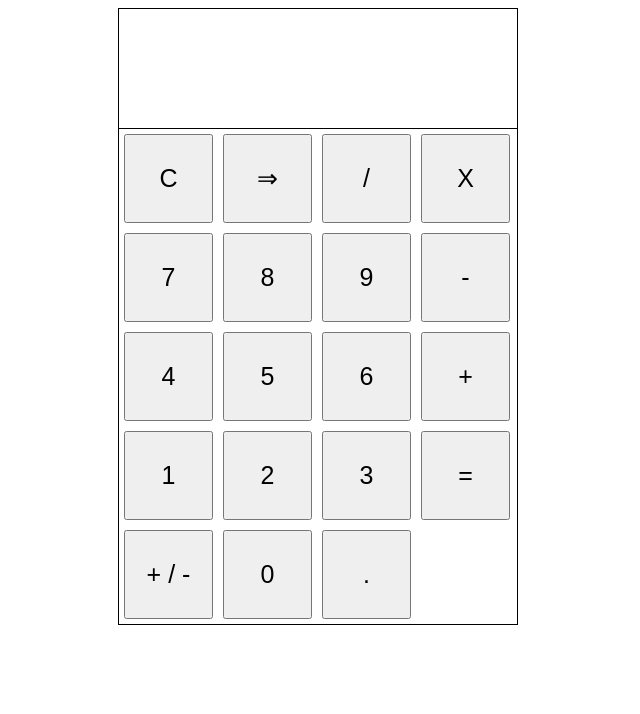
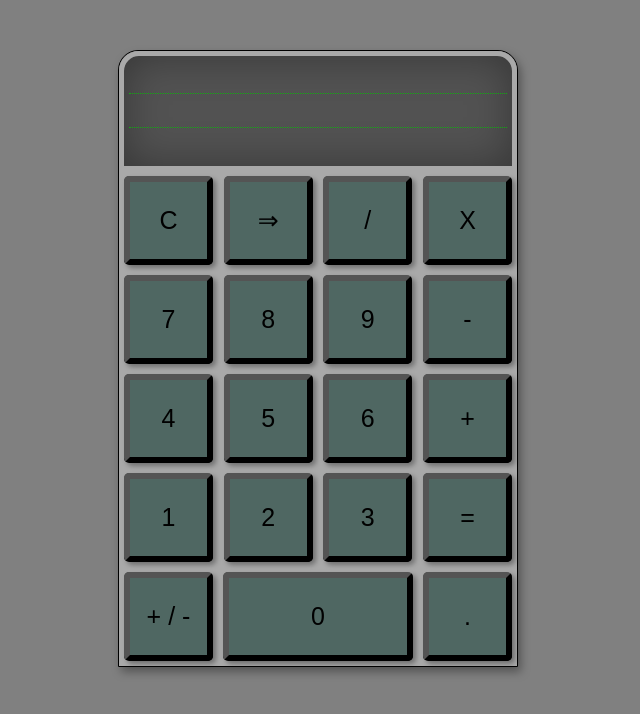
Before and after one commit to Noxtirion/React-Calculator, a React app: page / in a window 1280 px wide. Shown: the whole page, without its empty margins (322-962 px from the left). Built offline with nearby package versions, Linux system fonts and the light colour scheme.

Commit message:
Updated elements style

```diff
--- a/src/style.css
+++ b/src/style.css
@@ -4,45 +4,89 @@
    box-sizing: border-box;
 }
 
+body {
+   background-color: gray;
+}
+
 .calculator {
    max-width: 400px;
    max-height: 620px;
    display: flex;
-   margin: 0 auto;
+   margin: 50px auto;
    flex-direction: column;
    border: 1px solid black;
+   box-shadow: 3px 5px 10px rgba(0, 0, 0, 0.34);
+   border-radius: 20px 20px 0px 0px;
 }
 
 .screen {
+   background-color: rgba(0, 0, 0, 0.36);
    display: flex;
    width: 100%;
    height: 120px;
-   border-bottom: 1px solid black;
+   border: 5px solid darkgrey;
    padding: 5px;
    align-items: flex-end;
    justify-content: center;
    flex-direction: column;
+   border-radius: 20px 20px 0px 0px;
+   box-shadow: inset 0px 0px 40px rgba(0, 0, 0, 0.34);
 }
 
 .view {
-   margin: 0 5px;
-   font-size: 2em;
+   margin: 0px;
+   font-size: 2.3em;
    height: 33.333%;
+   display: flex;
+   align-items: center;
+   font-family: "VT323", sans-serif;
+   color: rgba(10, 186, 10, 0.891);
+   text-shadow: 1px 1px 1px black;
+   letter-spacing: 0.03em;
+   width: 100%;
+   border-bottom: 1px dotted rgba(10, 186, 10, 0.891);
+   justify-content: flex-end;
 }
 
-.keyboard {
+.screen p:last-child {
+   border-bottom: 0px;
+}
+
+.keypart {
+   background-color: darkgray;
    display: flex;
-   flex-wrap: wrap;
+   flex-wrap: nowrap;
    justify-content: space-between;
 }
 
 button {
+   cursor: pointer;
+   background-color: rgba(47, 79, 73, 0.734);
+   box-shadow: 3px 3px 5px rgba(0, 0, 0, 0.34);
    width: 89px;
    height: 89px;
    margin: 5px;
    font-size: 25px;
+   border-radius: 5px;
+   border-width: 6px;
+}
+
+button:hover {
+   background-color: rgba(47, 79, 79, 0.53);
 }
 
 [class="0"] {
    flex-grow: 2;
 }
+
+@media (max-width: 400px) {
+   .view {
+      font-size: 2em;
+   }
+}
+
+@media (max-width: 350px) {
+   .view {
+      font-size: 1.8em;
+   }
+}
```
